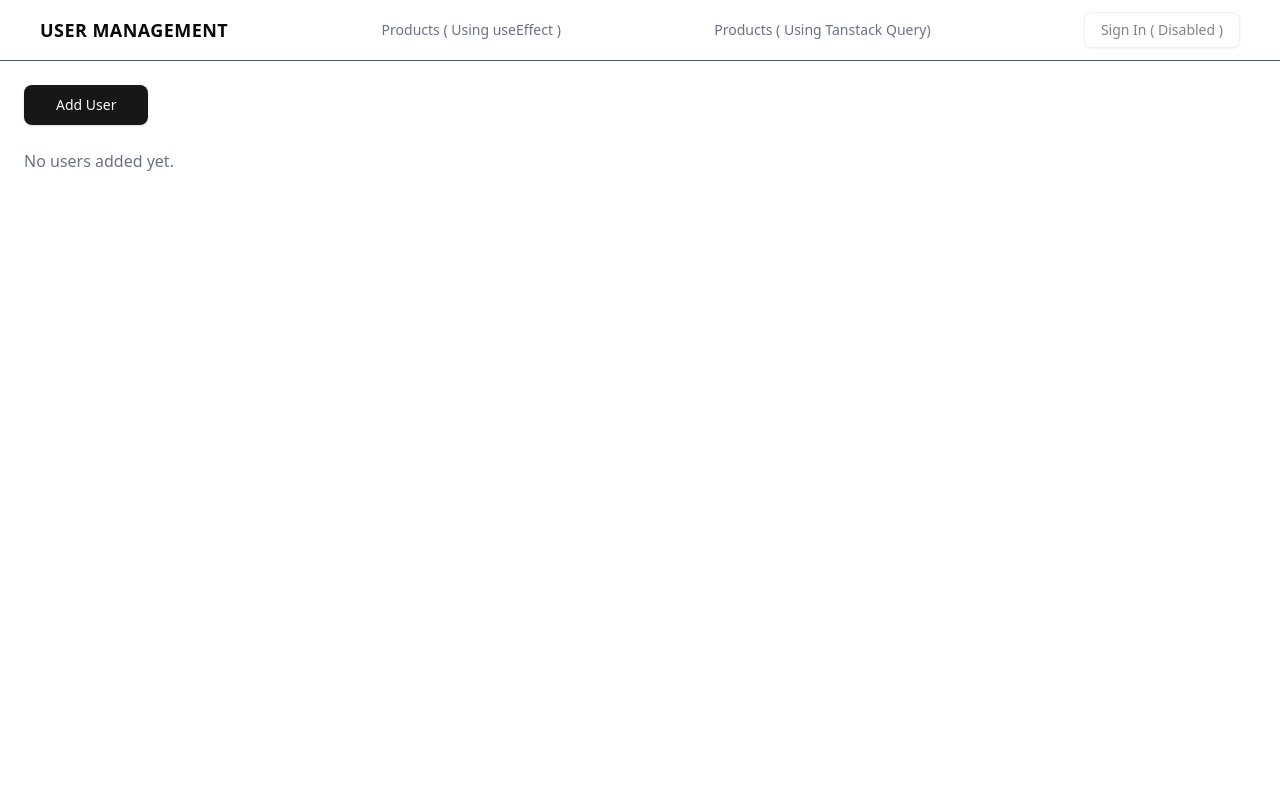
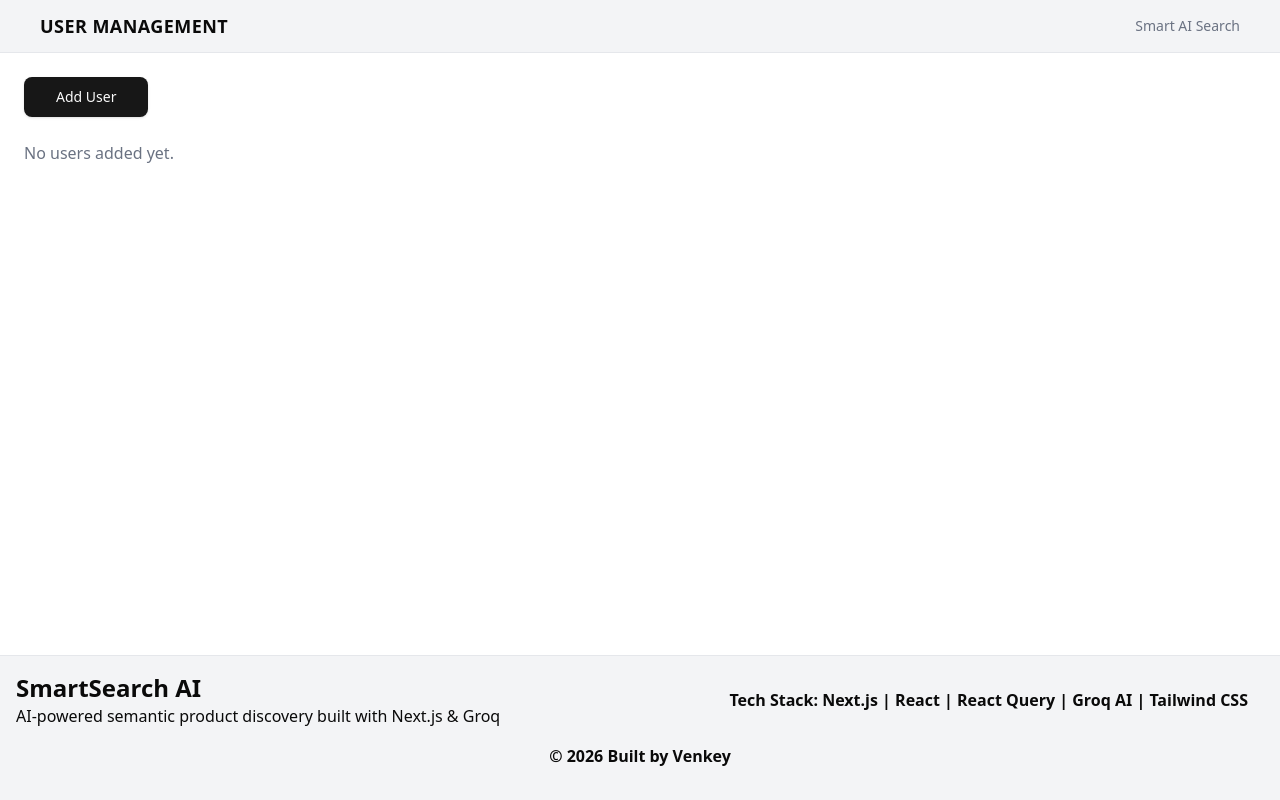
Before and after one commit to venkeydematti/user-management-poc, a Next.js app: page / in a window 1280 px wide. Built offline with nearby package versions, Linux system fonts and the light colour scheme.

Commit message:
Included footer component.

```diff
--- /dev/null
+++ b/app/components/Footer.jsx
@@ -0,0 +1,23 @@
+import Link from "next/link";
+
+export default function Footer() {
+    return (
+        <footer className="p-4 border-t border-gray-200 bg-gray-100">
+            <div className="flex flex-col md:flex-row gap-4 justify-between">
+            <div className="">
+                <p className="text-2xl font-bold">SmartSearch AI</p>
+                <p className="font-light">AI-powered semantic product discovery built with Next.js & Groq</p>
+            </div>
+            <div className="">
+                <div className="flex items-center justify-center text-center p-4">
+                   <p className="font-bold">Tech Stack: Next.js | React | React Query | Groq AI | Tailwind CSS</p>
+                </div>
+            </div>
+            </div>
+
+            <div className="flex items-center gap-4 justify-center text-center p-4">
+                <p className="font-bold">© 2026 Built by Venkey</p>
+            </div>
+        </footer>
+    )
+}
--- a/app/components/Header.jsx
+++ b/app/components/Header.jsx
@@ -3,15 +3,11 @@ import { Button } from "@/components/ui/button";
 
 export default function Header() {
     return (
-        <header className="px-10 py-3 border-b border-b-gray-600 flex items-center justify-between">
+        <header className="px-10 py-3 border-b border-gray-200 flex items-center justify-between bg-gray-100">
             <Link href="/">
                 <h2 className="uppercase font-semibold text-lg tracking-wide">User Management</h2>
             </Link>
-            <Link href="/products" className="text-sm text-gray-500 hover:text-gray-700">Products ( Using useEffect )</Link>
-            <Link href="/products-query" className="text-sm text-gray-500 hover:text-gray-700">Products ( Using Tanstack Query)</Link>
-            <Link href="/login">
-                <Button variant="outline" disabled={true}>Sign In ( Disabled )</Button>
-            </Link>
+            <Link href="/products" className="text-sm text-gray-500 hover:text-gray-700">Smart AI Search</Link>
         </header>
   );
 }
--- /dev/null
+++ b/app/files/[[...filesPath]]/page.js
@@ -0,0 +1,8 @@
+export default async function FilesPathPage({ params }) {
+    const { filesPath } = await params;
+    return (
+        <div>
+            <h1>Files Path / :{filesPath?.join("/")}</h1>
+        </div>
+    )
+}
--- a/app/layout.js
+++ b/app/layout.js
@@ -1,6 +1,7 @@
 import { Geist, Geist_Mono } from "next/font/google";
 import "./globals.css";
 import Header from "./components/Header";
+import Footer from "./components/Footer";
 
 const geistSans = Geist({
   variable: "--font-geist-sans",
@@ -23,9 +24,10 @@ export default function RootLayout({ children }) {
       <body
         className={`${geistSans.variable} ${geistMono.variable} antialiased`}
       >
-        <div>
+       <div className="min-h-screen flex flex-col">
           <Header />
           {children}
+          <Footer />
         </div>
       </body>
     </html>
--- /dev/null
+++ b/app/not-found.js
@@ -0,0 +1,11 @@
+import Link from "next/link";
+
+export default function NotFound() {
+    return (
+        <div className="flex flex-col items-center justify-center h-screen">
+            <h1>Custom 404 Page</h1>
+            <p>The page you are looking for does not exist.</p>
+            <Link href="/" className="text-blue-500 hover:text-blue-700">Go back to the home page</Link>
+        </div>
+    )
+}
--- a/app/page.js
+++ b/app/page.js
@@ -37,7 +37,7 @@ export default function Home() {
 
 
   return (
-    <main className="p-6 space-y-6 w-full max-w-7xl mx-auto">
+    <main className="flex-1 p-6 space-y-6 w-full max-w-7xl mx-auto">
       <AddUserDialog
         onAddUser={handleAddUser}
         onUpdateUser={handleUpdateUser}
--- a/app/products-query/page.js
+++ /dev/null
@@ -1,21 +0,0 @@
-"use client";
-
-import { QueryClient, QueryClientProvider } from "@tanstack/react-query";
-import ProductsPageContent from "../components/ProductsPageContent";
-
-const queryClient = new QueryClient();
-
-export default function ProductsQueryPage() {
-  return (
-    <QueryClientProvider client={queryClient}>
-      <div className="bg-white">
-        <div className="mx-auto max-w-7xl px-4 py-16">
-          <h2 className="text-2xl font-bold text-gray-900 mb-6">
-            AI-assisted Product Search using Tanstack Query & Groq ( LLM - Llama 3.1-8b-instant )
-          </h2>
-          <ProductsPageContent />
-        </div>
-      </div>
-    </QueryClientProvider>
-  );
-}
--- /dev/null
+++ b/app/products-useeffect/page.js
@@ -0,0 +1,82 @@
+"use client";
+import { useState, useEffect } from "react";
+
+export default function TestPage() {
+
+    const [isLoading, setLoading] = useState(false);
+    const [products, setProducts] = useState([]);
+    const [error, setError] = useState(null);
+
+    const url = "https://dummyjson.com/products";
+
+    useEffect(() => {
+        const fetchData = async () => {
+            setLoading(true);
+            setError(null);
+            try {
+                const res = await fetch(url)
+                const data = await res.json();
+                setProducts(data.products);
+                setLoading(false);
+            } catch (err) {
+                setError(err.message);
+                setLoading(false);
+            }
+         };
+        fetchData();
+    }, []);
+
+    if(isLoading) {
+        return <div className="flex justify-center items-center h-screen">
+            <div className="animate-spin rounded-full h-32 w-32 border-t-2 border-b-2 border-gray-900"></div>
+        </div>;
+    }
+
+    if(error) {
+        return <div className="flex justify-center items-center h-screen">
+            <p className="text-red-500">{error}</p>
+        </div>;
+    }
+
+
+    const handleSearch = (e) => {
+      e.preventDefault();
+      const searchTerm = e.target.value;
+      console.log(searchTerm);
+      const filteredProducts = products.filter((product) => product.title.toLowerCase().includes(searchTerm.toLowerCase()));
+      setProducts(filteredProducts);
+    }
+    return (
+        <div className="bg-white">
+
+      <div className="mx-auto max-w-2xl px-4 py-16 sm:px-6 sm:py-24 lg:max-w-7xl lg:px-8">
+      <input type="text" placeholder="Search" className="w-full p-2 border border-gray-300 rounded-md mb-4" onChange={handleSearch} />
+        <h2 className="text-2xl font-bold tracking-tight text-gray-900">Products</h2>
+
+        <div className="grid grid-cols-4 gap-4 mt-4">
+          {products.map((product) => (
+            <div key={product.id} className="relative group">
+              <img
+                alt={product.title}
+                src={product.thumbnail}
+                className="aspect-square w-full rounded-md bg-gray-200 object-cover group-hover:opacity-75 lg:aspect-auto lg:h-80"
+              />
+              <div className="flex flex-wrap text-center justify-between">
+                <div className="text-center justify-center">
+                  <h3 className="text-sm text-gray-700">
+                    <a href={product.href}>
+                      <span aria-hidden="true" className="absolute inset-0" />
+                      {product.name}
+                    </a>
+                  </h3>
+                  <p className="mt-1 text-sm text-gray-500">{product.category}</p>
+                </div>
+                <p className="text-sm font-medium text-gray-900">Rs.{product.price}</p>
+              </div>
+            </div>
+          ))}
+        </div>
+      </div>
+    </div>
+    )
+}
--- a/app/products/page.js
+++ b/app/products/page.js
@@ -1,72 +1,21 @@
 "use client";
-import { useState, useEffect } from "react";
 
-export default function TestPage() {
+import { QueryClient, QueryClientProvider } from "@tanstack/react-query";
+import ProductsPageContent from "../components/ProductsPageContent";
 
-    const [isLoading, setLoading] = useState(false);
-    const [products, setProducts] = useState([]);
-    const [error, setError] = useState(null);
+const queryClient = new QueryClient();
 
-    const url = "https://dummyjson.com/products";
-
-    useEffect(() => {
-        const fetchData = async () => {
-            setLoading(true);
-            setError(null);
-            try {
-                const res = await fetch(url)
-                const data = await res.json();
-                setProducts(data.products);
-                setLoading(false);
-            } catch (err) {
-                setError(err.message);
-                setLoading(false);
-            }
-         };
-        fetchData();
-    }, []);
-
-    if(isLoading) {
-        return <div className="flex justify-center items-center h-screen">
-            <div className="animate-spin rounded-full h-32 w-32 border-t-2 border-b-2 border-gray-900"></div>
-        </div>;
-    }
-
-    if(error) {
-        return <div className="flex justify-center items-center h-screen">
-            <p className="text-red-500">{error}</p>
-        </div>;
-    }
-
-    return (
-        <div className="bg-white">
-      <div className="mx-auto max-w-2xl px-4 py-16 sm:px-6 sm:py-24 lg:max-w-7xl lg:px-8">
-        <h2 className="text-2xl font-bold tracking-tight text-gray-900">Customers also purchased</h2>
-
-        <div className="grid grid-cols-4 gap-4 mt-4">
-          {products.map((product) => (
-            <div key={product.id} className="relative group">
-              <img
-                alt={product.title}
-                src={product.thumbnail}
-                className="aspect-square w-full rounded-md bg-gray-200 object-cover group-hover:opacity-75 lg:aspect-auto lg:h-80"
-              />
-              <div className="flex flex-wrap text-center justify-between">
-                <div className="text-center justify-center">
-                  <h3 className="text-sm text-gray-700">
-                    <a href={product.href}>
-                      <span aria-hidden="true" className="absolute inset-0" />
-                      {product.name}
-                    </a>
-                  </h3>
-                  <p className="mt-1 text-sm text-gray-500">{product.category}</p>
-                </div>
-                <p className="text-sm font-medium text-gray-900">Rs.{product.price}</p>
-              </div>
-            </div>
-          ))}
+export default function ProductsQueryPage() {
+  return (
+    <QueryClientProvider client={queryClient}>
+      <div className="bg-white">
+        <div className="mx-auto max-w-7xl px-4 py-16">
+          <h2 className="text-2xl font-bold text-gray-900 mb-6">
+            AI-assisted Product Search using Tanstack Query & Groq ( LLM - Llama 3.1-8b-instant )
+          </h2>
+          <ProductsPageContent />
         </div>
       </div>
-    </div>
-    )
+    </QueryClientProvider>
+  );
 }
```
